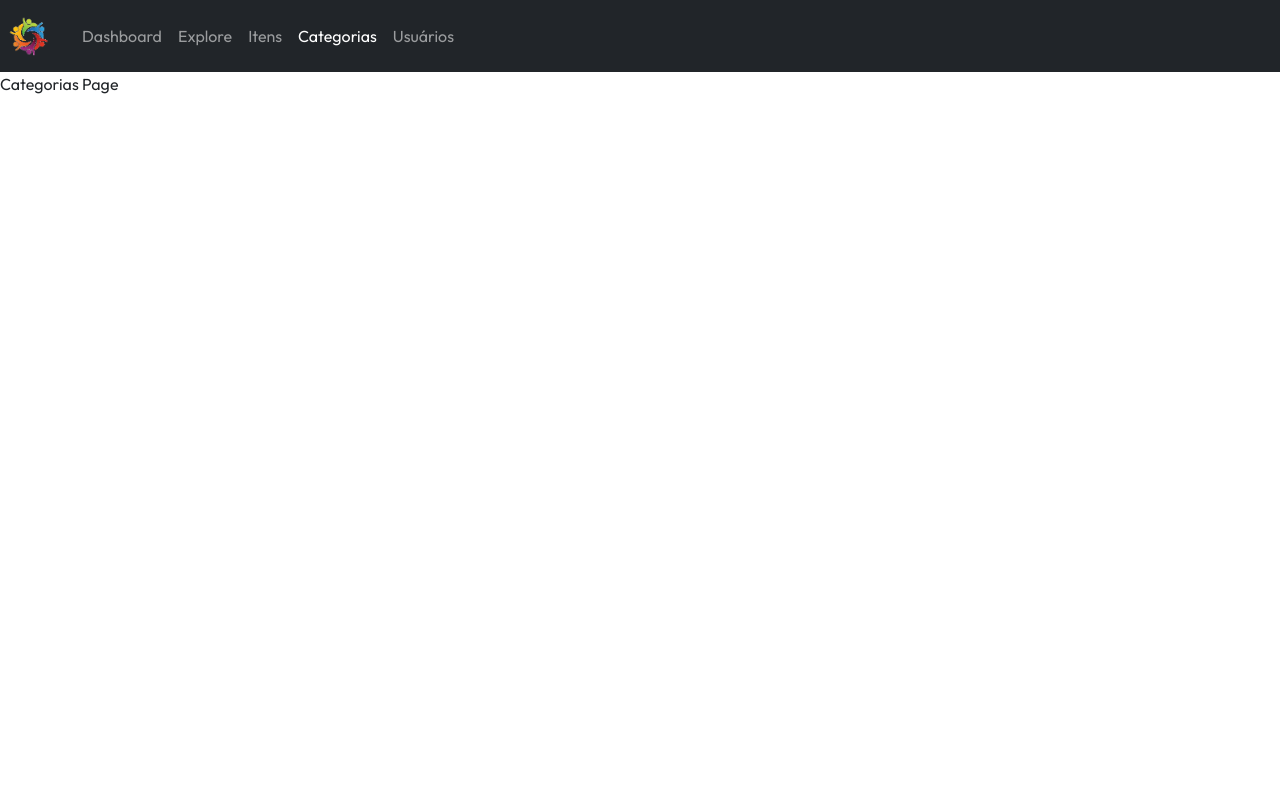
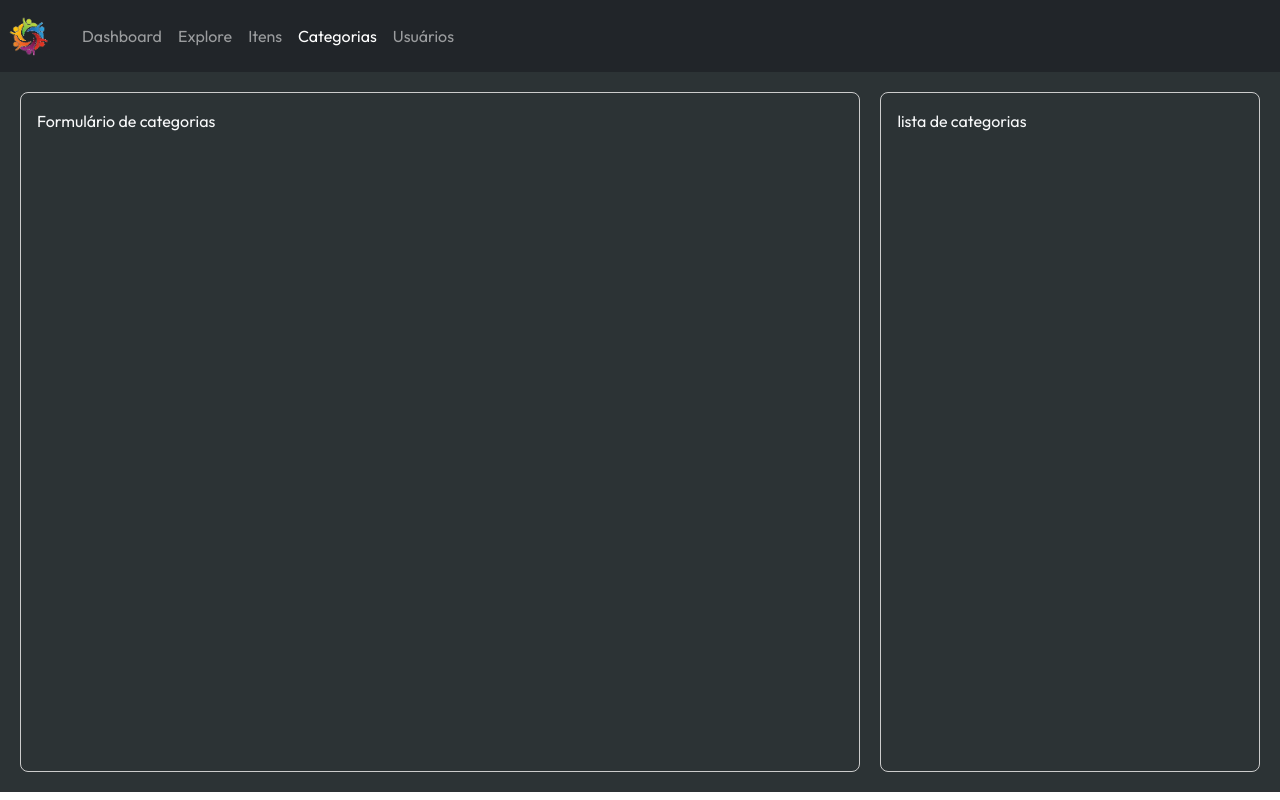
Before and after one commit to jgnunes1/cod-frontend, a React (Vite) app: page /categorias in a window 1280 px wide. Built offline with nearby package versions, Linux system fonts and the light colour scheme.

Commit message:
categorias CSS

```diff
--- /dev/null
+++ b/src/pages/Categorias/Categorias.css
@@ -0,0 +1,28 @@
+.categorias-container {
+    display: flex;
+    gap: 20px;
+    padding: 20px;
+    height: calc(100vh - 5rem);
+    box-sizing: border-box;
+    background-color: #2C3335;
+}
+
+.left-column {
+    flex: 0.7;
+    border: 1px solid #ccc;
+    border-radius: 8px;
+    padding: 16px;
+    height: 100%;
+    box-sizing: border-box;
+    display:flex;
+    flex-direction: column;
+}
+.right-column {
+    flex: 0.3;
+    border: 1px solid #ccc;
+    border-radius: 8px;
+    padding: 16px;
+    height: 100%;
+    box-sizing: border-box;
+
+}
--- a/src/pages/Categorias/Categorias.jsx
+++ b/src/pages/Categorias/Categorias.jsx
@@ -1,6 +1,18 @@
+import "./Categorias.css";
+
 const Categorias = () => {
+
     return (
-        <div>Categorias Page</div>
+        <div className="categorias-container text-light">
+            <div className="left-column">
+                Formulário de categorias
+            </div>
+             <div className="right-column">
+
+                lista de categorias
+
+            </div>
+        </div>
     )
 }
 export default Categorias;
--- a/src/pages/Itens/Itens.jsx
+++ b/src/pages/Itens/Itens.jsx
@@ -1,6 +1,8 @@
 const Itens = () => {
     return (
-        <div>Itens Page</div>
+        <div>
+            <h1>Itens Page</h1>
+        </div>
     )
 }
 export default Itens;
--- a/src/pages/Usuarios/Usuarios.jsx
+++ b/src/pages/Usuarios/Usuarios.jsx
@@ -1,6 +1,8 @@
 const Usuarios = () => {
     return (
-        <div>Usuários Page</div>
+        <div>
+            <h1>Usuários Page</h1>
+        </div>
     )
 }
 export default Usuarios;
```
